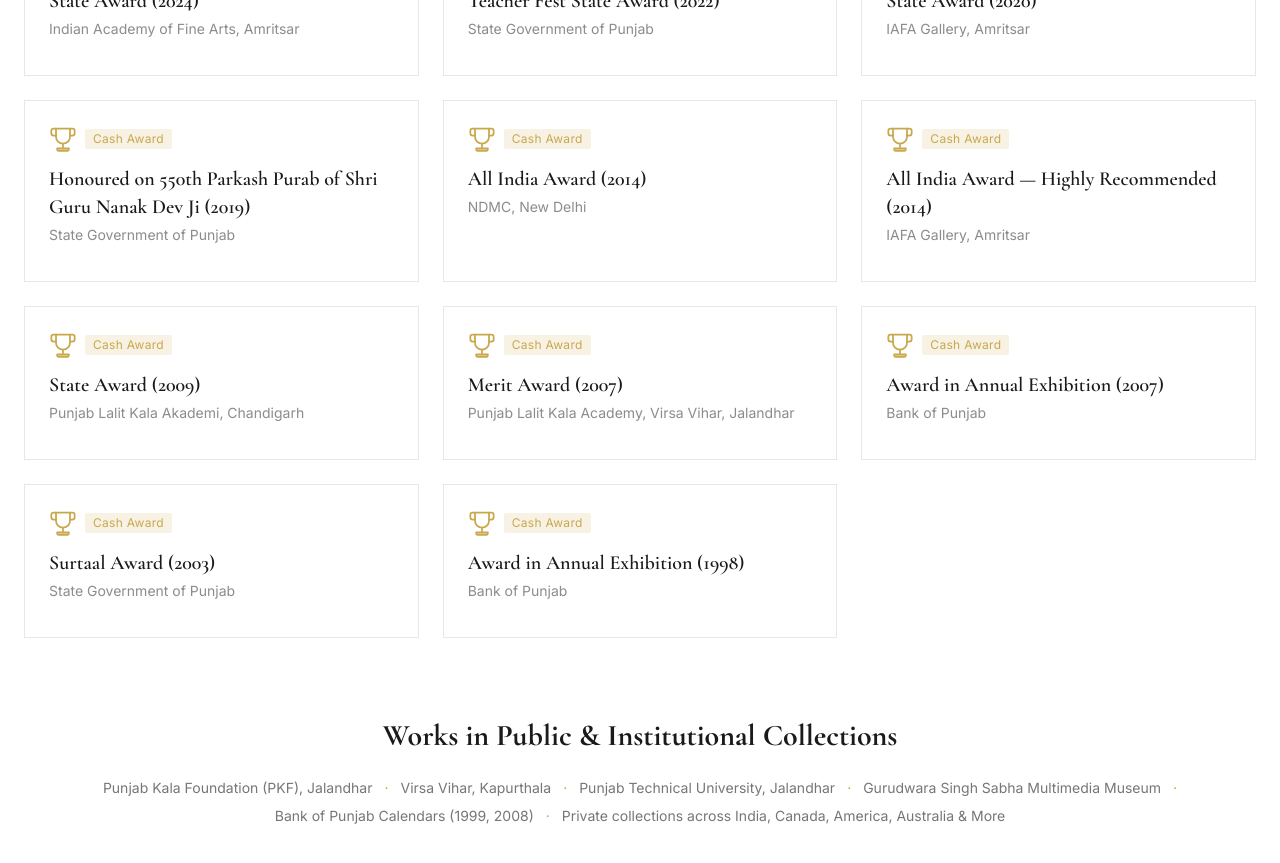
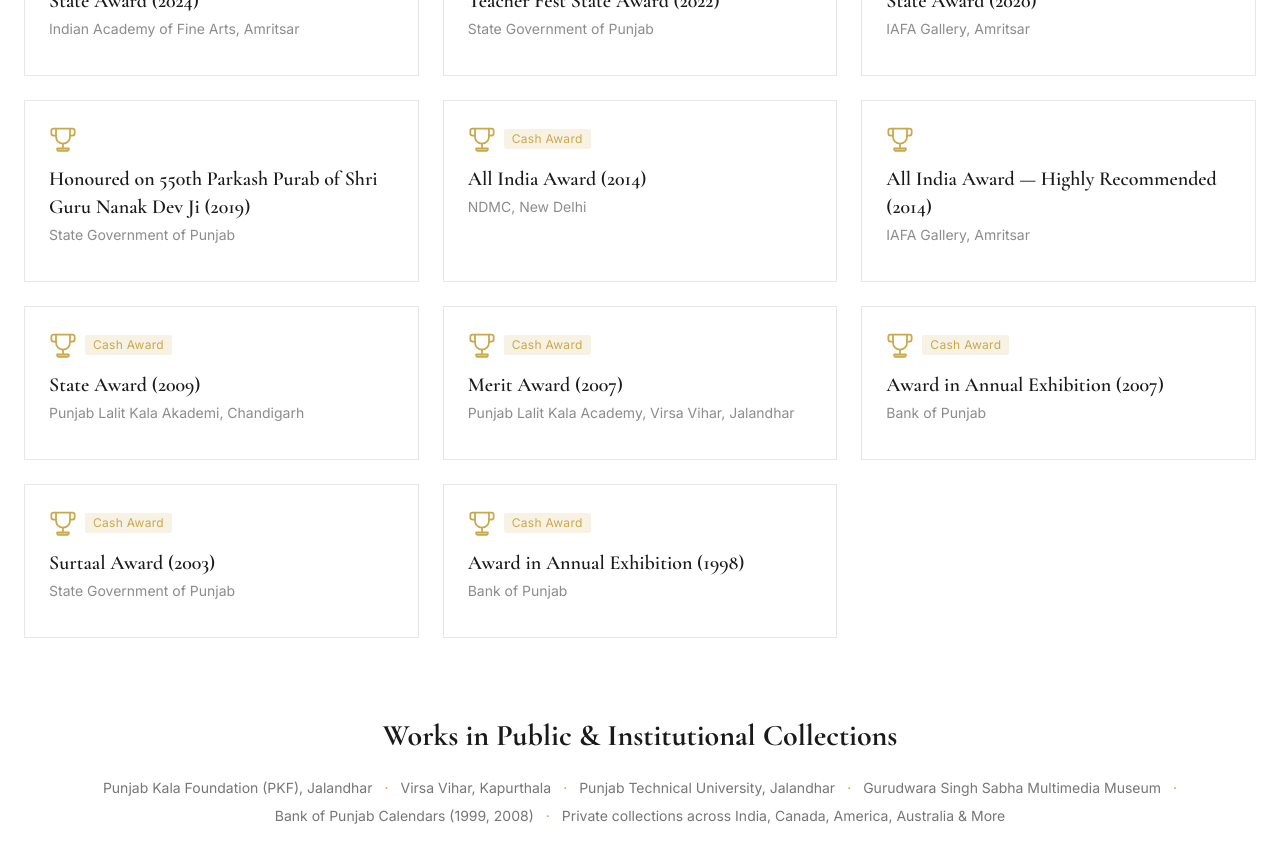
Before and after one commit to gdsai4903/jalandharart.in, a Next.js app: page / in a window 1280 px wide. Shown: the part 2200-3063 px from the top of the page. Built offline with nearby package versions, Linux system fonts and the light colour scheme.

Commit message:
update the acheivements section to only show type when exists

```diff
--- a/src/components/Achievements.tsx
+++ b/src/components/Achievements.tsx
@@ -94,9 +94,11 @@
             >
               <div className="flex items-end gap-2 mb-3">
                 <TrophyIcon />
-                <span className="inline-block bg-gold/15 text-gold text-xs px-2 py-0.5 tracking-wide rounded-sm mb-1">
-                  {award.Type}
-                </span>
+                {award.Type && (
+                  <span className="inline-block bg-gold/15 text-gold text-xs px-2 py-0.5 tracking-wide rounded-sm mb-1">
+                    {award.Type}
+                  </span>
+                )}
               </div>
               <h3 className="font-heading text-lg sm:text-xl font-semibold text-charcoal mb-1">
                 {award.title} ({award.year})
--- a/src/data/awards.ts
+++ b/src/data/awards.ts
@@ -46,7 +46,7 @@
     body: "State Government of Punjab",
     year: "2019",
     category: "state",
-    Type: "Cash Award",
+    Type: "",
   },
   {
     id: 5,
@@ -62,7 +62,7 @@
     body: "IAFA Gallery, Amritsar",
     year: "2014",
     category: "national",
-    Type: "Cash Award",
+    Type: "",
   },
   {
     id: 7,
```
